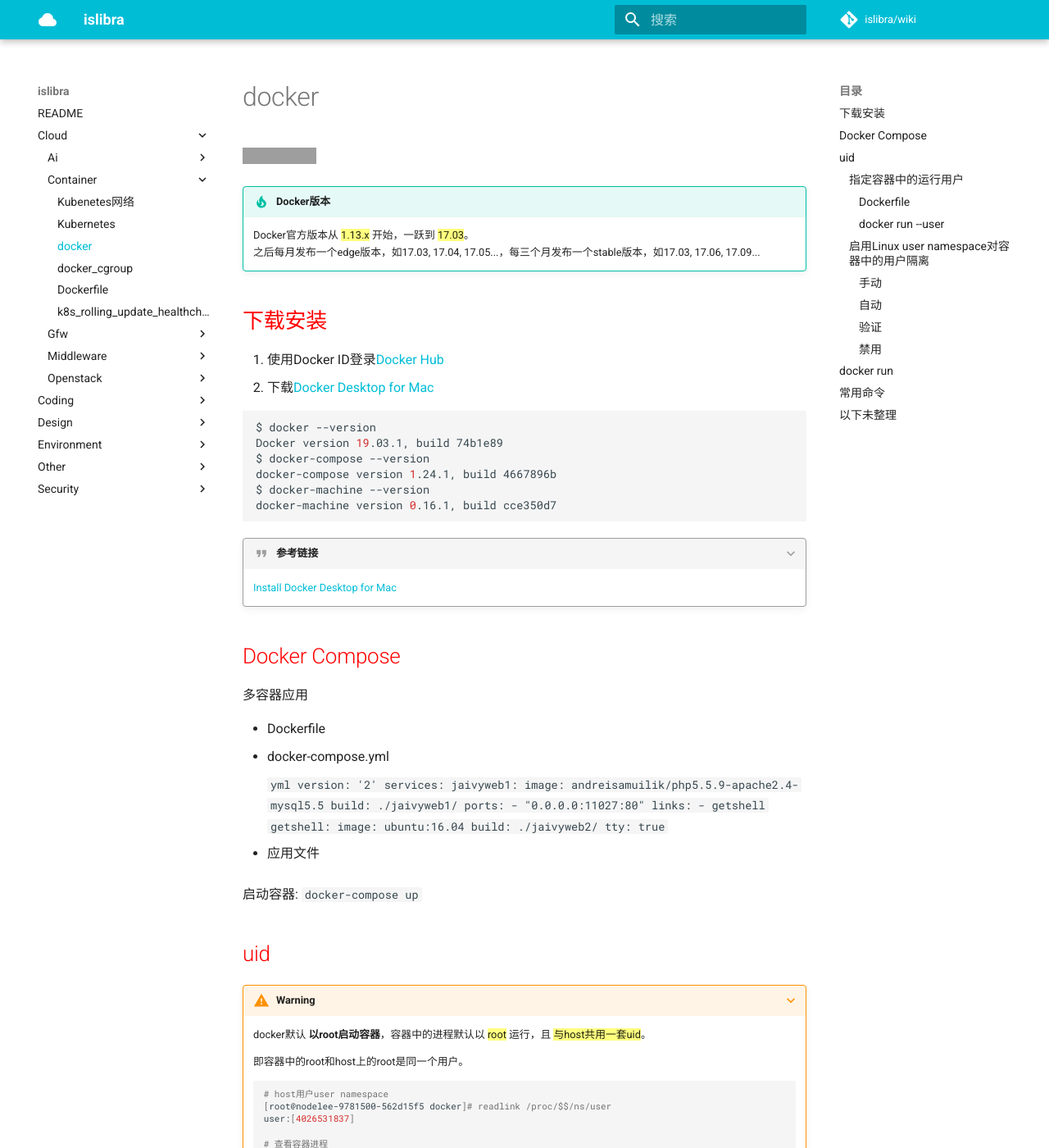
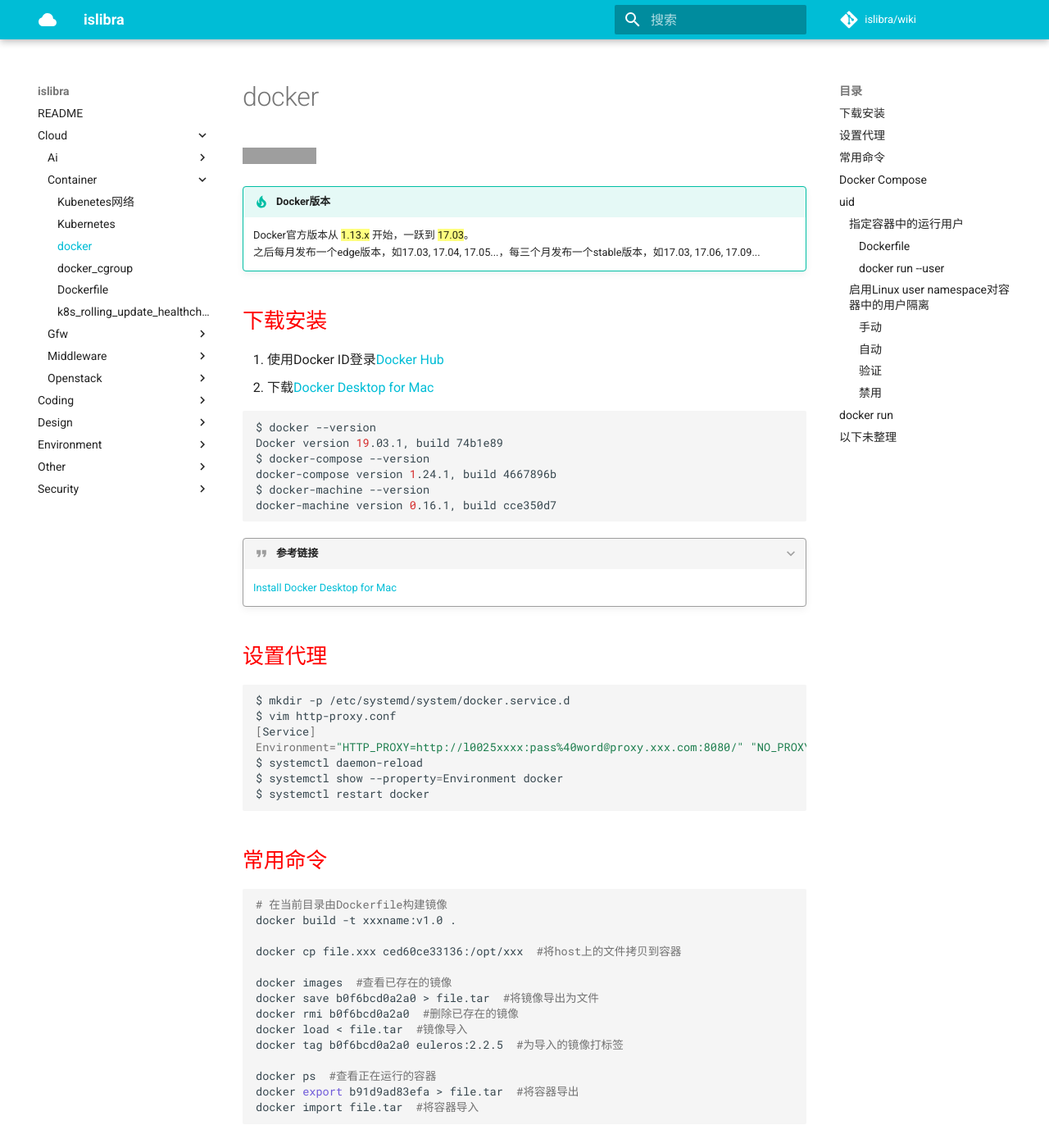
Before and after one commit to islibra/wiki, an MkDocs documentation site: the page built from docs/cloud/container/docker.md, in a window 1280 px wide and 1400 px high. Shown: the whole window at 82% size. Built offline with MkDocs 1.6.1 and Material for MkDocs 9.7.7, drawn with Linux system fonts in a browser that asks for light colours; comment, search, counter and statistics services are not loaded; some of the changed text lies outside the part shown; grey boxes are pictures that could not be loaded.

Commit message:
Update docker.md

````diff
--- a/docs/cloud/container/docker.md
+++ b/docs/cloud/container/docker.md
@@ -22,6 +22,38 @@ docker-machine version 0.16.1, build cce350d7
 
 ???+ quote "参考链接"
     [Install Docker Desktop for Mac](https://docs.docker.com/docker-for-mac/install/)
+
+## 设置代理
+
+```bash
+$ mkdir -p /etc/systemd/system/docker.service.d
+$ vim http-proxy.conf
+[Service]
+Environment="HTTP_PROXY=http://l0025xxxx:pass%40word@proxy.xxx.com:8080/" "NO_PROXY=localhost,127.0.0.1"
+$ systemctl daemon-reload
+$ systemctl show --property=Environment docker
+$ systemctl restart docker
+```
+
+## 常用命令
+
+```bash
+# 在当前目录由Dockerfile构建镜像
+docker build -t xxxname:v1.0 .
+
+docker cp file.xxx ced60ce33136:/opt/xxx  #将host上的文件拷贝到容器
+
+docker images  #查看已存在的镜像
+docker save b0f6bcd0a2a0 > file.tar  #将镜像导出为文件
+docker rmi b0f6bcd0a2a0  #删除已存在的镜像
+docker load < file.tar  #镜像导入
+docker tag b0f6bcd0a2a0 euleros:2.2.5  #为导入的镜像打标签
+
+docker ps  #查看正在运行的容器
+docker export b91d9ad83efa > file.tar  #将容器导出
+docker import file.tar  #将容器导入
+```
+
 
 ## Docker Compose
 
@@ -253,35 +285,17 @@ user:[4026531837]
     [docker docs](https://docs.docker.com/engine/reference/commandline/run/)
 
 
-## 常用命令
+---
+以下未整理
+---
 
 - 查看容器进程ID
     1. 使用`docker ps`获取`CONTAINER ID`
     1. 使用`docker top {CONTAINER ID}`获取`PID, PPID`
     1. 使用`ps -efw | grep -v grep | grep {PID}`查看进程。
 
-
----
-以下未整理
----
-
 !!! info
     - Docker Daemon以 {==root==} 权限运行。
     - 相比于VM需要在hostOS上安装hypervisor和guestOS，Docker Engine直接运行在hostOS上，其上跑APP。
     - 存在未namespaces隔离资源，如`/proc, /sys, top, free, root, /dev, 内核...`
     - 所有运行的容器 {==共享==} host内核，通过容器内系统崩溃 --> 内核崩溃 --> 其他容器崩溃。
-
-
-```bash
-docker cp file.xxx ced60ce33136:/opt/xxx  #将host上的文件拷贝到容器
-
-docker images  #查看已存在的镜像
-docker save b0f6bcd0a2a0 > file.tar  #将镜像导出为文件
-docker rmi b0f6bcd0a2a0  #删除已存在的镜像
-docker load < file.tar  #镜像导入
-docker tag b0f6bcd0a2a0 euleros:2.2.5  #为导入的镜像打标签
-
-docker ps  #查看正在运行的容器
-docker export b91d9ad83efa > file.tar  #将容器导出
-docker import file.tar  #将容器导入
-```
````
